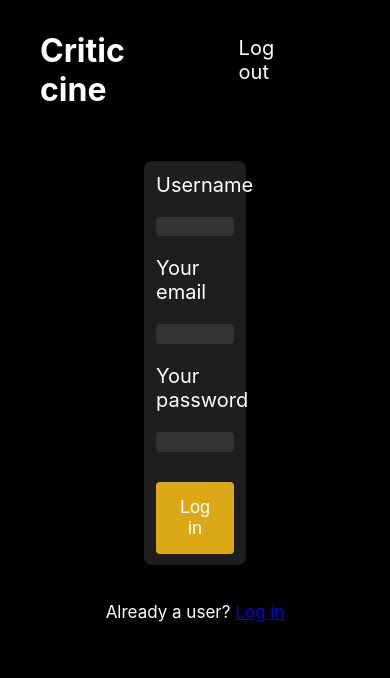
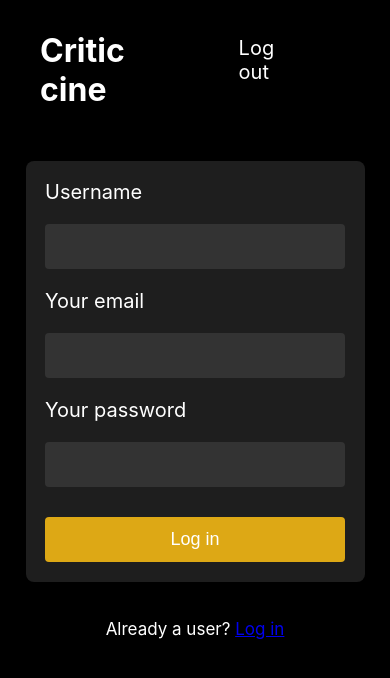
Before and after one commit to evakalo/movie-app, a React (Create React App) app: page /signup in a window 390 px wide. Shown: the top 678 px of the page. Built offline with nearby package versions, Linux system fonts and the light colour scheme; the HTML template or start-up script is replaced by a standard one.

Commit message:
added paths from login/signup to dashboard and changed styles

```diff
--- a/src/App.js
+++ b/src/App.js
@@ -1,10 +1,10 @@
 import "./App.css";
 import { Routes, Route } from "react-router-dom";
 //import ReviewForm from "./components/Reviews/ReviewForm";
-import ReviewList from "./components/Reviews/ReviewList";
 import Nav from "./components/Nav/Nav";
 import Login from "./components/Auth/Login";
 import SignUp from "./components/Auth/Signup";
+import Dashboard from "./components/Dashboard/Dashboard";
 function App() {
   return (
     <>
@@ -12,7 +12,7 @@ function App() {
       <Routes>
         <Route exact path="/" element={<Login />} />
         <Route exact path="/signup" element={<SignUp />} />
-        <Route exact path="/reviewlist" element={<ReviewList />} />
+        <Route exact path="/dashboard" element={<Dashboard />} />
       </Routes>
     </>
   );
--- a/src/components/Auth/Login.js
+++ b/src/components/Auth/Login.js
@@ -1,12 +1,18 @@
 import { useState } from "react";
 import loginStyles from "../../styles/Login.module.css";
-import { Link } from "react-router-dom";
+import { Link, useNavigate } from "react-router-dom";
 const Login = () => {
   const [email, setEmail] = useState("");
   const [password, setPassword] = useState("");
+
+  //provjeri ima li bolja opcija
+  //auth namjesti preko firebasea
+  const navigate = useNavigate();
   const login = (e) => {
     e.preventDefault();
+    navigate("/dashboard");
   };
+
   const handleChange = (e) => {
     const name = e.target.name;
     const value = e.target.value;
--- a/src/components/Auth/Signup.js
+++ b/src/components/Auth/Signup.js
@@ -1,4 +1,5 @@
 import { useState } from "react";
+//same form so use the same styles
 import loginStyles from "../../styles/Login.module.css";
 import { Link } from "react-router-dom";
 const SignUp = () => {
--- a/src/components/Dashboard/Dashboard.js
+++ b/src/components/Dashboard/Dashboard.js
@@ -0,0 +1,7 @@
+import ReviewList from "../Reviews/ReviewList";
+
+function Dashboard() {
+  return <ReviewList />;
+}
+
+export default Dashboard;
--- a/src/styles/Login.module.css
+++ b/src/styles/Login.module.css
@@ -8,6 +8,7 @@
   color: white;
   font-size: 17px;
 }
+
 .form {
   background-color: #1e1e1e;
   display: flex;
@@ -25,7 +26,7 @@
   color: white;
 }
 .form input {
-  padding: 3%;
+  padding: 4%;
   border-radius: 4px;
   background-color: #333333;
   border: none;
@@ -55,3 +56,50 @@
 .logout {
   background-color: #333d51;
 }
+
+@media (max-width: 1300px) {
+  .form {
+    font-size: 18px;
+    width: 300px;
+  }
+  .form input {
+    padding: 5%;
+    border-radius: 4px;
+    background-color: #333333;
+    border: none;
+    color: white;
+  }
+  .form button {
+    background-color: #dda815;
+    border: none;
+    border-radius: 4px;
+    color: white;
+    padding: 4%;
+
+    margin-top: 10px;
+  }
+}
+@media (max-width: 800px) {
+  .form {
+    padding: 5%;
+    font-size: 18px;
+    margin: 20px 0px;
+    width: 350px;
+  }
+}
+@media (max-width: 600px) {
+  .form {
+    padding: 5%;
+    font-size: 18px;
+    margin: 20px 0px;
+    width: 300px;
+  }
+}
+@media (max-width: 330px) {
+  .form {
+    padding: 5%;
+    font-size: 18px;
+    margin: 20px 0px;
+    width: 250px;
+  }
+}
--- a/src/styles/ReviewForm.module.css
+++ b/src/styles/ReviewForm.module.css
@@ -1,7 +1,7 @@
 .review {
   margin: 20px;
   display: flex;
-  width: 40%;
+  width: 30%;
   font-family: Tahoma, sans-serif;
   color: white;
 }
@@ -10,7 +10,7 @@
   background-color: #333333;
   background-color: #1e1e1e;
   border-radius: 10px;
-  padding: 20px;
+  padding: 30px;
   display: flex;
   flex-direction: column;
 }
--- a/src/styles/ReviewList.module.css
+++ b/src/styles/ReviewList.module.css
@@ -5,6 +5,6 @@
   align-items: center;
   justify-content: center;
   gap: 20px;
-  width: 100vw;
+  width: 100%;
   font-family: Verdana, Geneva, Tahoma, sans-serif;
 }
```
